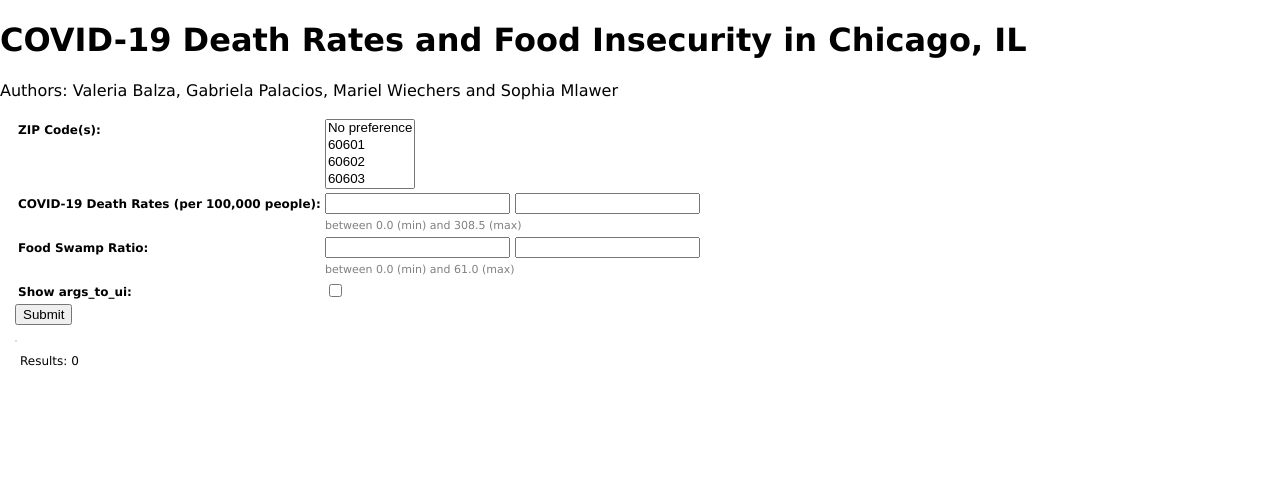
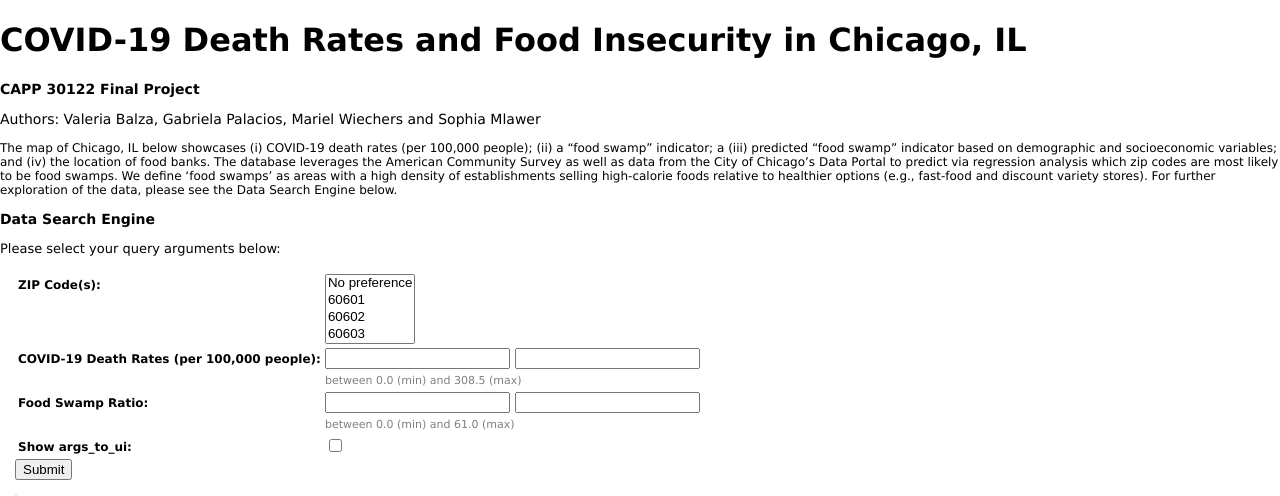
Before and after one commit to semlawer/Chi-Covid-and-Food-Insecurity, a Django app: page / in a window 1280 px wide. Shown: the top 496 px of the page. Run offline with Django 3.2, Linux system fonts and the light colour scheme.

Commit message:
Added index

```diff
--- a/CS_covid_food/templates/index.html
+++ b/CS_covid_food/templates/index.html
@@ -21,7 +21,9 @@
 
     <h1>COVID-19 Death Rates and Food Insecurity in Chicago, IL</h1>
 
-    <p>Authors: Valeria Balza, Gabriela Palacios, Mariel Wiechers and Sophia Mlawer</p>
+    <p style="color:black;font-size:14px;"> <b> CAPP 30122 Final Project </b></p>
+    <p style="color:black;font-size:14px;"> Authors: Valeria Balza, Gabriela Palacios, Mariel Wiechers and Sophia Mlawer</p>
+    <p style="color:black;font-size:12px;"> The map of Chicago, IL below showcases (i) COVID-19 death rates (per 100,000 people); (ii) a “food swamp” indicator; a (iii) predicted “food swamp” indicator based on demographic and socioeconomic variables; and (iv) the location of food banks. The database leverages the American Community Survey as well as data from the City of Chicago’s Data Portal to predict via regression analysis which zip codes are most likely to be food swamps. We define ‘food swamps’ as areas with a high density of establishments selling high-calorie foods relative to healthier options (e.g., fast-food and discount variety stores). For further exploration of the data, please see the Data Search Engine below. </p>
 
 
     <script type="text/javascript">
@@ -134,7 +136,9 @@
           }
   </script>
   {% leaflet_map "gis" callback="window.our_layers" %}
-    <div class="frame">
+  <p style="color:black;font-size:14px;"> <b>Data Search Engine</b> </p>
+  <p style="color:black;font-size:13px;"> Please select your query arguments below: </p>
+  <div class="frame">
         <form method="get">
             {% csrf_token %}
             <table class="form">
```
